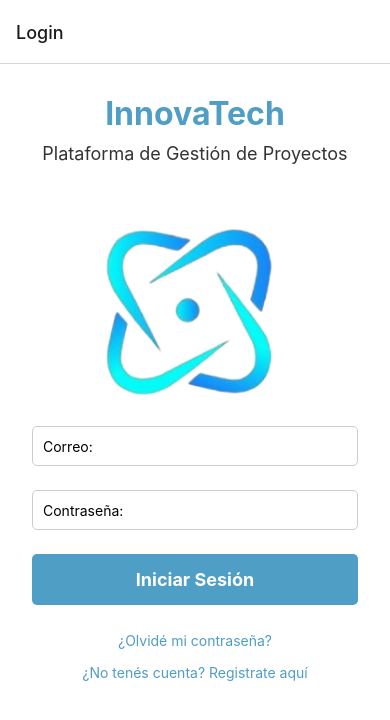
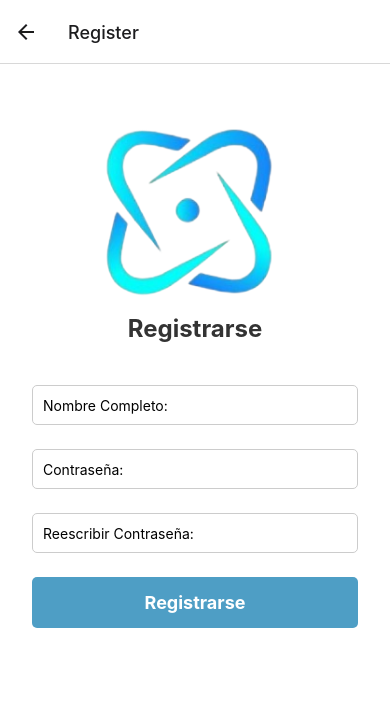
Before and after one commit to unpluggedREVAN/AP-Innovatech, a React Native app in the folder android_proj/innovatech2/: screen /Register in a window 390 px wide. Shown: the top 720 px of the page. Built offline with nearby package versions, Linux system fonts and the light colour scheme.

Commit message:
fix: navigation systmem in Register fixed

```diff
--- a/android_proj/innovatech2/App.js
+++ b/android_proj/innovatech2/App.js
@@ -2,6 +2,7 @@ import React from 'react';
 import { NavigationContainer } from '@react-navigation/native';
 import { createNativeStackNavigator } from '@react-navigation/native-stack';
 import LoginScreen from './Login';
+import RegisterScreen from './Register';
 
 const Stack = createNativeStackNavigator();
 
@@ -10,6 +11,7 @@ export default function App() {
     <NavigationContainer>
       <Stack.Navigator initialRouteName="Login">
         <Stack.Screen name="Login" component={LoginScreen} />
+        <Stack.Screen name="Register" component={RegisterScreen} />
         {/* Aquí puedes añadir más pantallas a medida que las crees */}
       </Stack.Navigator>
     </NavigationContainer>
--- a/android_proj/innovatech2/Login.js
+++ b/android_proj/innovatech2/Login.js
@@ -1,9 +1,11 @@
 import React, { useState } from 'react';
 import { StyleSheet, Text, View, TextInput, TouchableOpacity, Image, StatusBar } from 'react-native';
+import { useNavigation } from '@react-navigation/native';
 
-const LoginScreen = ({ navigation }) => {
+const LoginScreen = () => {
   const [email, setEmail] = useState('');
   const [password, setPassword] = useState('');
+  const navigation = useNavigation(); // Usa el hook aquí, así que no lo recibas como prop
 
   const handleLogin = () => {
     // Aquí puedes añadir la lógica para manejar el inicio de sesión
@@ -45,8 +47,8 @@ const LoginScreen = ({ navigation }) => {
         <Text style={styles.linkText}>¿Olvidé mi contraseña?</Text>
       </TouchableOpacity>
 
-      <TouchableOpacity onPress={() => {/* Aquí manejas el registro de nuevos usuarios */}}>
-        <Text style={styles.linkText}>¿No tenés cuenta? Registrate aquí</Text>
+      <TouchableOpacity onPress={() => navigation.navigate('Register')}>
+        <Text style={styles.linkText}>¿No tenés cuenta? Regístrate aquí</Text>
       </TouchableOpacity>
 
       <StatusBar style="auto" />
--- /dev/null
+++ b/android_proj/innovatech2/Register.js
@@ -0,0 +1,102 @@
+import React, { useState } from 'react';
+import { StyleSheet, Text, View, TextInput, TouchableOpacity, Image, StatusBar } from 'react-native';
+
+const RegisterScreen = ({ navigation }) => {
+  const [fullName, setFullName] = useState('');
+  const [password, setPassword] = useState('');
+  const [confirmPassword, setConfirmPassword] = useState('');
+
+  const handleRegister = () => {
+    // Aquí puedes añadir la lógica para manejar el registro
+    // Debes validar que las contraseñas coincidan, etc.
+    if (password !== confirmPassword) {
+      alert('Las contraseñas no coinciden.');
+      return;
+    }
+    console.log('Registro con:', fullName, password);
+    // Aquí podrías navegar a la pantalla de inicio o donde sea necesario después del registro
+  };
+
+  return (
+    <View style={styles.container}>
+      <Image
+        source={require('./assets/logo_nofondo.png')} // Asegúrate de que este es el camino correcto para tu imagen
+        style={styles.logo}
+      />
+      <Text style={styles.header}>Registrarse</Text>
+
+      <TextInput
+        style={styles.input}
+        onChangeText={setFullName}
+        value={fullName}
+        placeholder="Nombre Completo:"
+        autoCapitalize="words"
+      />
+      <TextInput
+        style={styles.input}
+        onChangeText={setPassword}
+        value={password}
+        placeholder="Contraseña:"
+        secureTextEntry
+      />
+      <TextInput
+        style={styles.input}
+        onChangeText={setConfirmPassword}
+        value={confirmPassword}
+        placeholder="Reescribir Contraseña:"
+        secureTextEntry
+      />
+
+      <TouchableOpacity style={styles.button} onPress={handleRegister}>
+        <Text style={styles.buttonText}>Registrarse</Text>
+      </TouchableOpacity>
+
+      <StatusBar style="auto" />
+    </View>
+  );
+};
+
+const styles = StyleSheet.create({
+  // Reutiliza los estilos que definiste para LoginScreen y ajusta lo que sea necesario
+  container: {
+    flex: 1,
+    backgroundColor: '#fff',
+    padding: 20,
+  },
+  logo: {
+    width: 200,
+    height: 200,
+    resizeMode: 'contain',
+    alignSelf: 'center',
+    marginTop: 30,
+  },
+  header: {
+    fontSize: 24,
+    fontWeight: 'bold',
+    color: '#333',
+    alignSelf: 'center',
+    marginBottom: 30,
+  },
+  input: {
+    height: 40,
+    margin: 12,
+    borderWidth: 1,
+    padding: 10,
+    borderRadius: 5,
+    borderColor: '#ccc',
+  },
+  button: {
+    backgroundColor: '#4e9ec5',
+    padding: 15,
+    borderRadius: 5,
+    alignItems: 'center',
+    margin: 12,
+  },
+  buttonText: {
+    fontSize: 18,
+    color: '#fff',
+    fontWeight: 'bold',
+  },
+});
+
+export default RegisterScreen;
```
Also changed, not shown: android_proj/innovatech2/RegisterScreen.js (deleted).
